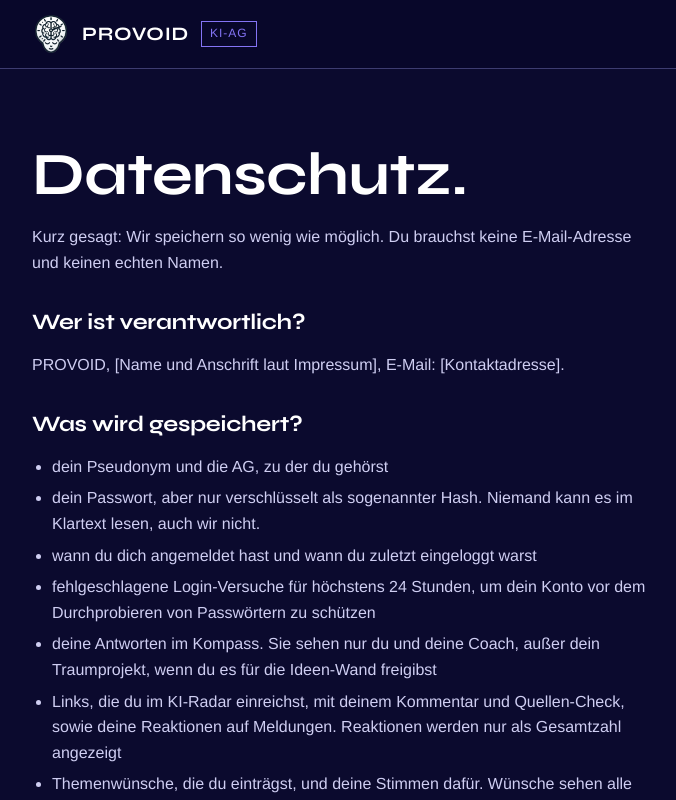
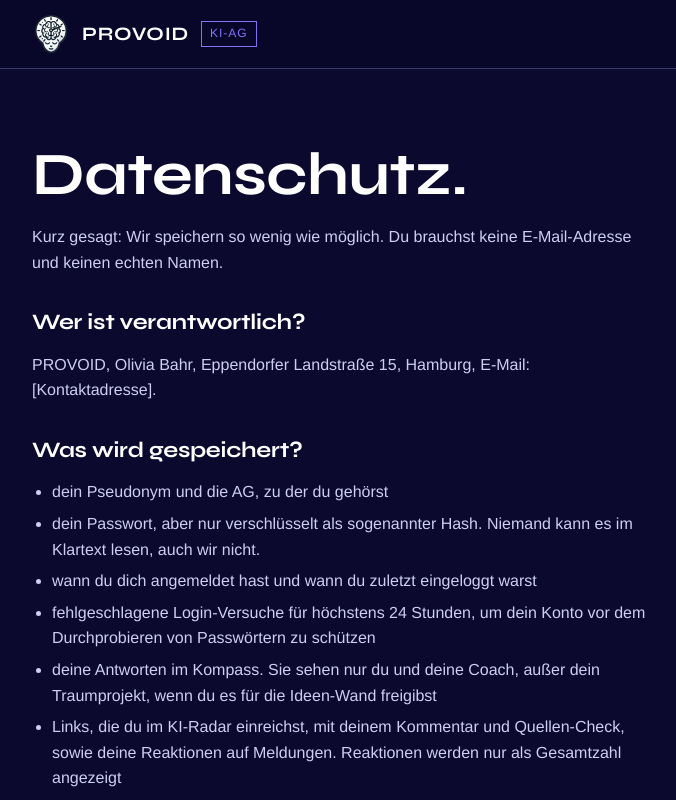
Before and after one commit to oliviajools/provoid.ag, a Next.js app: page /datenschutz in a window 1280 px wide. Shown: the top 800 px of the page, without its empty margins (72-748 px from the left). Built offline with nearby package versions, Linux system fonts and the light colour scheme; no server answers.

Commit message:
Anschrift im Datenschutz

```diff
--- a/app/anmeldung/[slug]/page.tsx
+++ b/app/anmeldung/[slug]/page.tsx
@@ -34,7 +34,7 @@ export default async function Anmeldung({ params }: { params: Promise<{ slug: st
             <p className="muted">Kein Vorwissen nötig. Die Gruppen bleiben mit 12 bis 16 Jugendlichen bewusst klein. Ist eine Gruppe voll, kommt Ihr Kind auf die Warteliste.</p>
             <section id="datenschutz" className="prose" style={{ fontSize: 14, gap: 8 }}>
               <h2 style={{ fontSize: 18, marginTop: 8 }}>Datenschutzhinweise zur Anmeldung</h2>
-              <p>Verantwortlich ist PROVOID, [Name und Anschrift laut Impressum]. Wir verwenden Ihre Angaben ausschließlich, um die AG zu organisieren und Sie bei Bedarf zu kontaktieren. Die Daten liegen auf einem Server in Deutschland und werden nicht an Dritte weitergegeben, außer an die Schule, soweit sie für die Organisation nötig sind. Nach Ende der AG löschen wir sie. Sie können jederzeit Auskunft, Berichtigung oder Löschung verlangen und Ihre Einwilligung widerrufen.</p>
+              <p>Verantwortlich ist PROVOID, Olivia Bahr, Eppendorfer Landstraße 15, Hamburg. Wir verwenden Ihre Angaben ausschließlich, um die AG zu organisieren und Sie bei Bedarf zu kontaktieren. Die Daten liegen auf einem Server in Deutschland und werden nicht an Dritte weitergegeben, außer an die Schule, soweit sie für die Organisation nötig sind. Nach Ende der AG löschen wir sie. Sie können jederzeit Auskunft, Berichtigung oder Löschung verlangen und Ihre Einwilligung widerrufen.</p>
             </section>
           </section>
           <section className="card" style={{ maxWidth: 560 }} aria-labelledby="form-title">
--- a/app/datenschutz/page.tsx
+++ b/app/datenschutz/page.tsx
@@ -18,7 +18,7 @@ export default async function Datenschutz() {
             <p>Kurz gesagt: Wir speichern so wenig wie möglich. Du brauchst keine E-Mail-Adresse und keinen echten Namen.</p>
 
             <h2>Wer ist verantwortlich?</h2>
-            <p>PROVOID, [Name und Anschrift laut Impressum], E-Mail: [Kontaktadresse].</p>
+            <p>PROVOID, Olivia Bahr, Eppendorfer Landstraße 15, Hamburg, E-Mail: [Kontaktadresse].</p>
 
             <h2>Was wird gespeichert?</h2>
             <ul>
```
